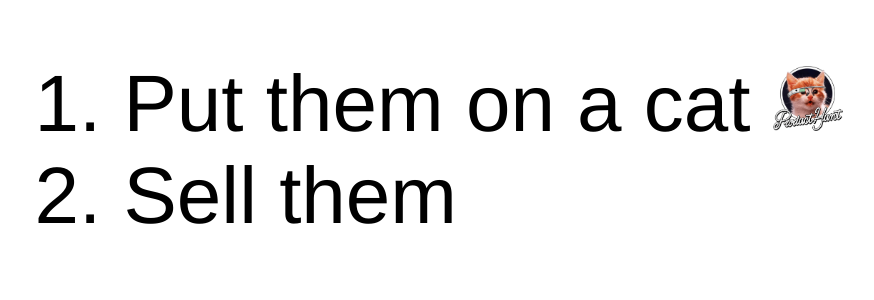
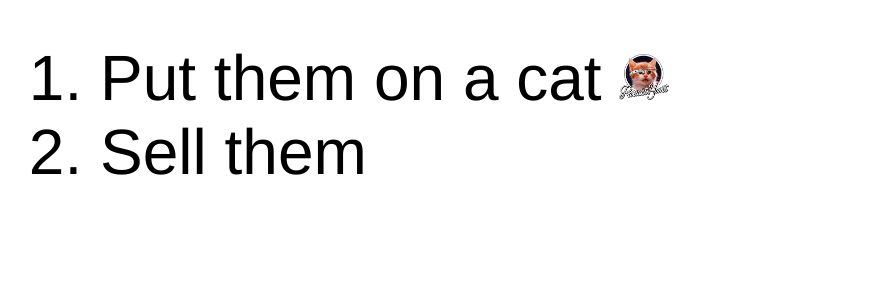
Before and after one commit to seanpaulconnelly/funthingstodowithgoogleglass, a Jekyll site: the page built from index.html, in a window 1280 px wide. Shown: the top 300 px of the page, without its empty margins (100-974 px from the left). Built offline with Jekyll 4.4.1, drawn with Linux system fonts in a browser that asks for light colours.

Commit message:
slightly different

```diff
--- a/_includes/head.html
+++ b/_includes/head.html
@@ -2,10 +2,8 @@
   <meta charset="utf-8">
   <meta http-equiv="X-UA-Compatible" content="IE=edge">
   <meta name="viewport" content="width=device-width initial-scale=1">
-
   <title>{{ site.title }}</title>
   <meta name="description" content="{{ site.description }}">
-
   <link rel="stylesheet" href="{{ "css/main.css" | prepend: site.baseurl }}">
   <link rel="canonical" href="{{ page.url | replace:'index.html','' | prepend: site.baseurl | prepend: site.url }}">
 </head>
--- a/_layouts/default.html
+++ b/_layouts/default.html
@@ -3,7 +3,10 @@
   {% include head.html %}
   <body>
     {% include header.html %}
-      {{ content }}
+      <ol>
+        <li>Put them on a cat <img alt="Product Hunt" src="img/product-hunt.png"></li>
+        <li>Sell them</li>
+      </ol>
     {% include footer.html %}
   </body>
 </html>
--- a/css/main.scss
+++ b/css/main.scss
@@ -3,69 +3,33 @@
 ---
 @charset "utf-8";
 
-
-
-// Our variables
-$base-font-family: Helvetica, Arial, sans-serif;
-$base-font-size:   16px;
-$small-font-size:  $base-font-size * 0.875;
-$base-line-height: 1.5;
-
-$spacing-unit:     30px;
-
-$text-color:       #111;
-$background-color: #fdfdfd;
-$brand-color:      #2a7ae2;
-
-$grey-color:       #828282;
-$grey-color-light: lighten($grey-color, 40%);
-$grey-color-dark:  darken($grey-color, 25%);
-
-// Width of the content area
-$content-width:    800px;
-
-$on-palm:          600px;
-$on-laptop:        800px;
-
-
-
-// Using media queries with like this:
-// @include media-query($on-palm) {
-//     .wrapper {
-//         padding-right: $spacing-unit / 2;
-//         padding-left: $spacing-unit / 2;
-//     }
-// }
-@mixin media-query($device) {
-    @media screen and (max-width: $device) {
-        @content;
-    }
+body {
+	font-family: Helvetica, Arial, sans-serif;
+	width:75%;
+	margin:0 auto;
+	padding-top:25px;
 }
 
+img {
+	max-width:50px;
+}
 
-@include media-query($on-palm) {
+ol {
+	li {
+		font-size:4em;
+	}
+}
+
+@media screen and (max-width: 600px) {
 	body {
-		font-size:.5em;
+		padding-top:25px;
 	}
 	img {
 		display:block;
 	}
-}
-
-
-body {
-	font-family: Helvetica, Arial, sans-serif;
-	padding:50px;
-}
-
-img {
-	max-width:70px;
-}
-
-ol {
-	margin:0 auto;
-	width:75%;
-	li {
-		font-size:5em;
+	ol {
+		li {
+			font-size:1.8em;
+		}
 	}
 }
--- a/index.html
+++ b/index.html
@@ -1,8 +1,3 @@
 ---
 layout: default
 ---
-
-<ol>
-  <li>Put them on a cat <img alt="Product Hunt" src="img/product-hunt.png"></li>
-  <li>Sell them</li>
-</ol>
```
